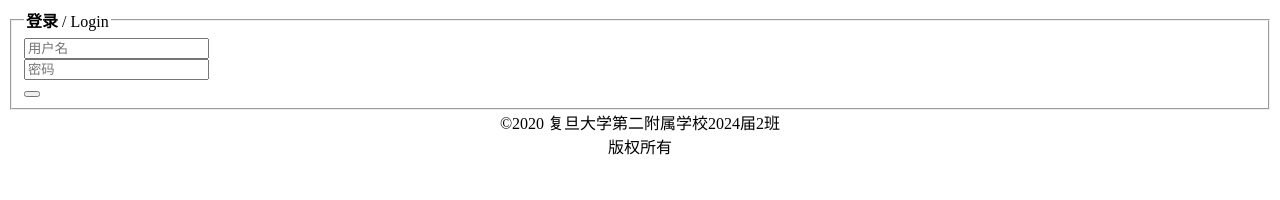
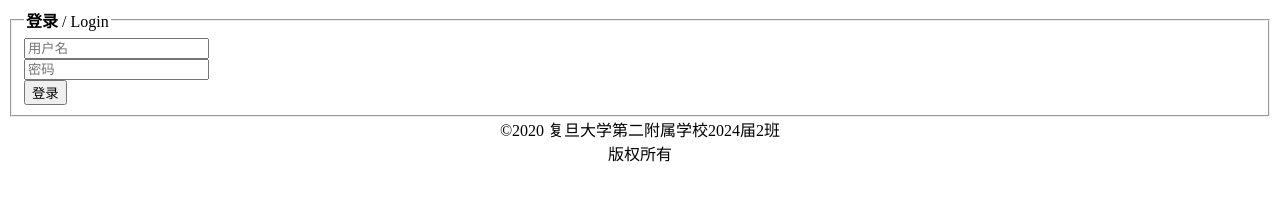
Before and after one commit to eclassroom/eclassroom.github.io, a plain HTML site: page index.html in a window 1280 px wide. Drawn offline with Linux system fonts and the light colour scheme.

Commit message:
Update index.html

```diff
--- a/index.html
+++ b/index.html
@@ -3,14 +3,14 @@
  <head>
   <title>登录</title>
   <link rel="shortcut icon" href="https://2fx.fudan.edu.cn/_upload/tpl/09/b1/2481/template2481/favicon.ico" />
-  <script src="login.js"></script>
  </head>
  <body>
   <fieldset>
    <legend><b>登录</b> / Login</legend>
    <input type="text" placeholder="用户名" name="username" id="username"/><br>
    <input type="password" placeholder="密码" name="password" id="password"/><br>
-   <button onclick="login();"></button>
+   <button onclick="login();">登录</button>
+     <script src="login.js"></script>
   </fieldset>
   <center>&copy;2020 复旦大学第二附属学校2024届2班<br>版权所有</center>
  </body>
```
